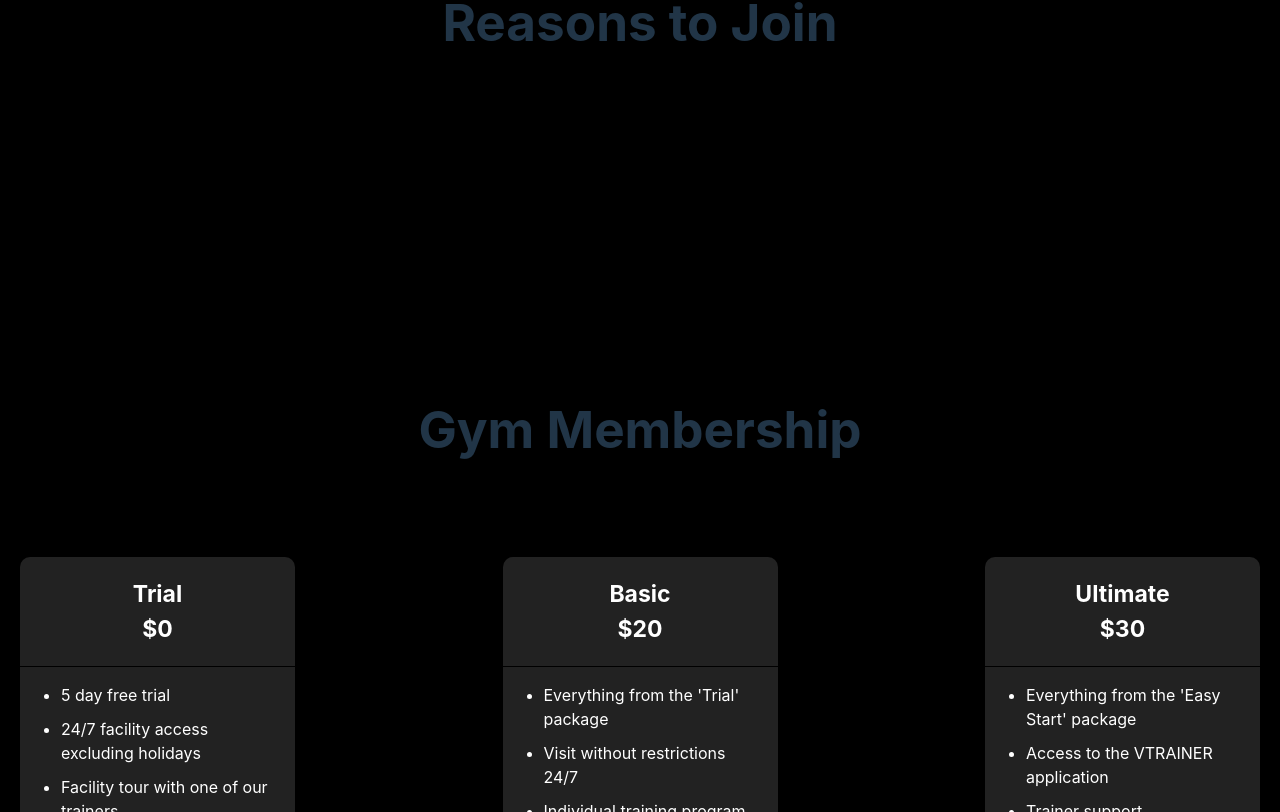
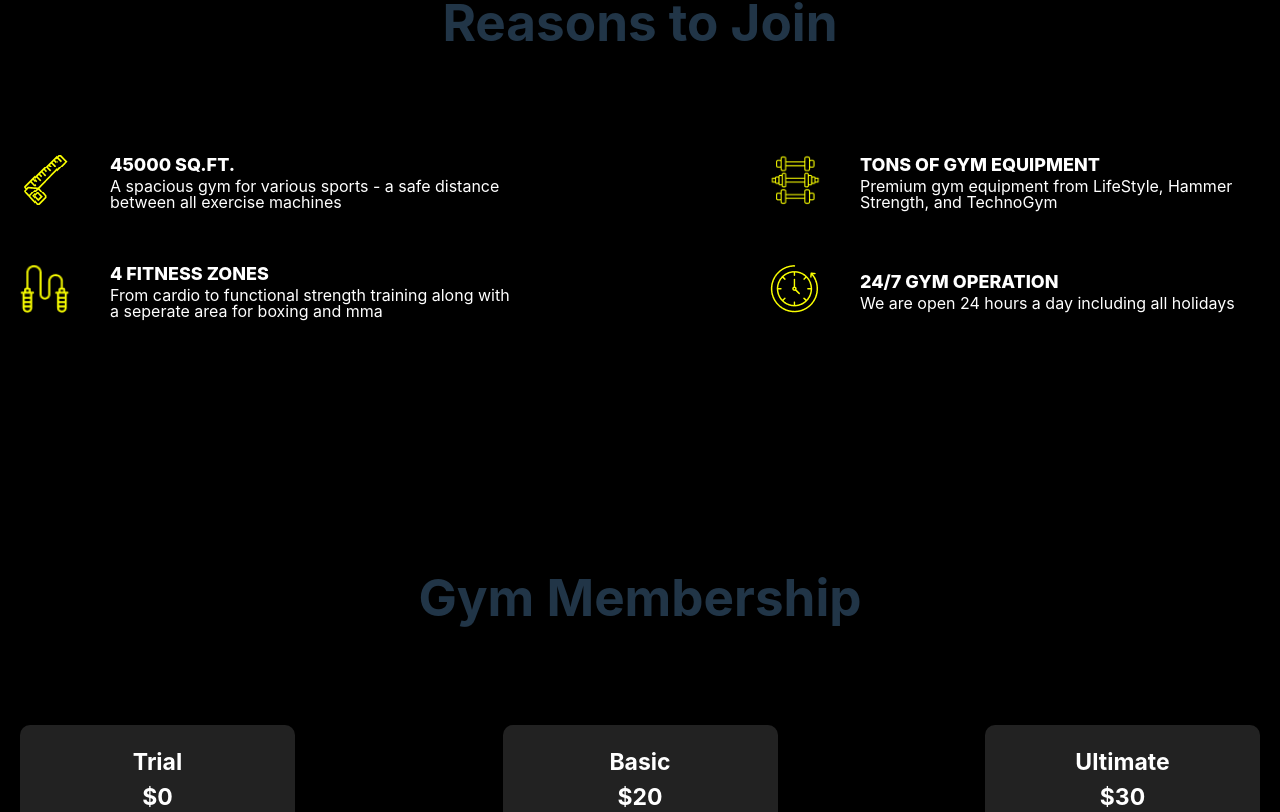
Before and after one commit to romanazimov/gym-app, a React (Vite) app: page / in a window 1280 px wide. Shown: the part 848-1660 px from the top of the page. Built offline with nearby package versions, Linux system fonts and the light colour scheme.

Commit message:
Readded reason comp to advantage section

```diff
--- a/src/sections/Advantages.tsx
+++ b/src/sections/Advantages.tsx
@@ -1,9 +1,9 @@
 import './Advantages.scss'
-// import Reason from '../components/Advantages/Reason'
-// import line from '../assets/advantages/icon_line.png'
-// import equipment from '../assets/advantages/icon_equipment.png'
-// import zones from '../assets/advantages/icon_fitness_zones.png'
-// import time from '../assets/advantages/icon_time.png'
+import Reason from '../components/Advantages/Reason'
+import line from '../assets/advantages/icon_line.png'
+import equipment from '../assets/advantages/icon_equipment.png'
+import zones from '../assets/advantages/icon_fitness_zones.png'
+import time from '../assets/advantages/icon_time.png'
 
 export default function Advantages() {
     return (
@@ -11,7 +11,7 @@ export default function Advantages() {
             <div className='container'>
                 <h1>Reasons to Join</h1>
                 <div className='reasons'>
-                    {/* <Reason
+                    <Reason
                         img={line}
                         info={{ title: '45000 SQ.FT.', description: 'A spacious gym for various sports - a safe distance between all exercise machines'}}
                     />
@@ -26,7 +26,7 @@ export default function Advantages() {
                     <Reason
                         img={time}
                         info={{ title: '24/7 GYM OPERATION', description: 'We are open 24 hours a day including all holidays'}}
-                    /> */}
+                    />
                 </div>
             </div>
         </section>
```
